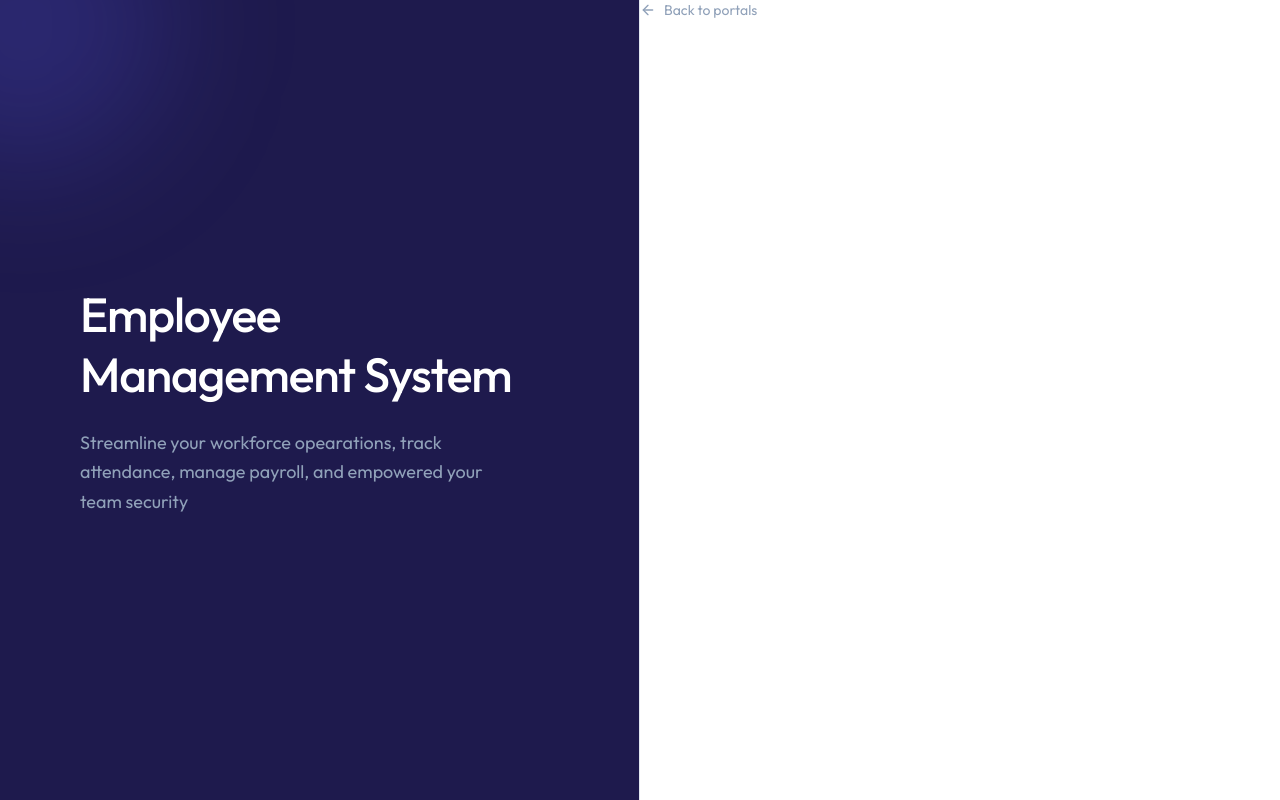
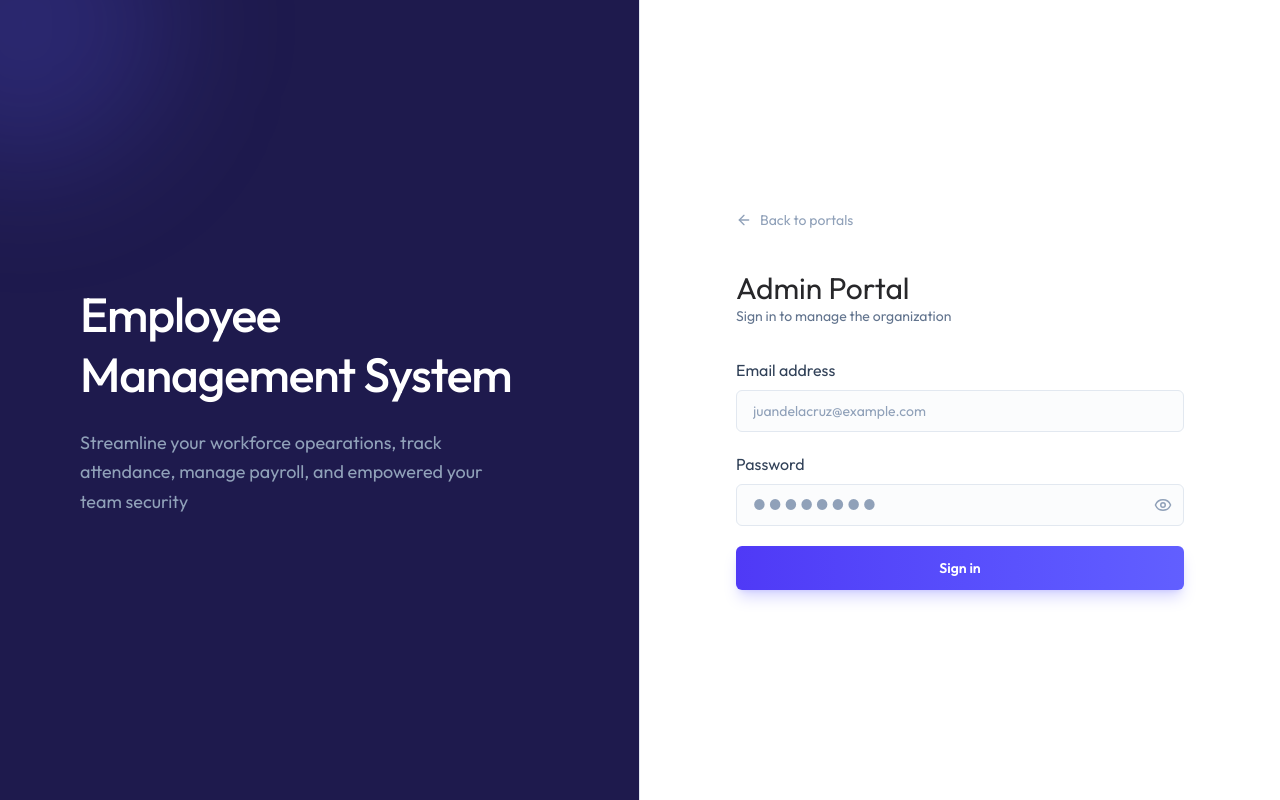
Before and after one commit to Gailcapulong/Employee-management-web-app, a React (Vite) app in the folder client/: page /login/admin in a window 1280 px wide. Built offline with nearby package versions, Linux system fonts and the light colour scheme.

Commit message:
feat: enhance LoginForm with password visibility toggle and loading state

```diff
--- a/client/src/components/LoginForm.jsx
+++ b/client/src/components/LoginForm.jsx
@@ -1,12 +1,24 @@
+import React, { useState } from "react";
 import { Link } from "react-router-dom";
 import LoginLeftSide from "./LoginLeftSide";
-import { ArrowLeftIcon } from "lucide-react";
+import { ArrowLeftIcon, EyeIcon, EyeOffIcon, Loader2Icon } from "lucide-react";
 
-const LoginForm = () => {
+const LoginForm = ({ role, title, subtitle }) => {
+  const [email, setEmail] = useState("");
+  const [password, setPassword] = useState("");
+  const [showPassword, setshowPassword] = useState(false);
+  const [error, setError] = useState("");
+  const [loading, setLoading] = useState(false);
+
+  const handleSubmit = async (e) => {
+    e.preventDefault();
+  };
+
   return (
     <div className="min-h-screen flex flex-col md:flex-row">
       <LoginLeftSide />
 
+      <div className="flex-1 flex items-center justify-center p-6 sm:p-12 bg-white">
         <div className="w-full max-w-md animate-fade-in">
           <Link
             to="/login"
@@ -15,6 +27,85 @@
           >
             <ArrowLeftIcon size={16} /> Back to portals
           </Link>
+
+          <div className="mb-8">
+            <h1 className="text-2xl sm:text-3xl font-meduim text-zinc-800">
+              {title}
+            </h1>
+            <p className="text-slate-500 text-sm sm:text-basemt-2">
+              {subtitle}
+            </p>
+          </div>
+          {error && (
+            <div
+              className="mb-6 p-4 bg-rose-200 border-rose-500
+            text-rose-900 text-sm rounded-xl flex items gap-3"
+            >
+              <div className="w-1.5 h-1.5 rounded-full bg-rose-500 mt-1.5 shrink-0" />
+              {error}
+            </div>
+          )}
+
+          <form className="space-y-5" onSubmit={handleSubmit}>
+            <div>
+              <label
+                className="block text=sm font-meduim text-slate-700
+               mb-2"
+              >
+                Email address
+              </label>
+              <input
+                type="email"
+                value={email}
+                onChange={(e) => setEmail(e.target.value)}
+                required
+                placeholder="juandelacruz@example.com"
+              />
+            </div>
+            <div>
+              <label
+                className="block text=sm font-meduim text-slate-700
+               mb-2"
+              >
+                Password
+              </label>
+              <div className="relative">
+                <input
+                  type={showPassword ? "text" : "password"}
+                  onChange={(e) => setPassword(e.target.value)}
+                  required
+                  className="pr-11"
+                  placeholder="● ● ● ● ● ● ● ● "
+                />
+                <button
+                  type="button"
+                  className="absolute right-3 top-1/2 -translate-y-1/2
+                text-slate-400 hover:text-slate-600 transition-colors"
+                  onClick={() => setshowPassword(!showPassword)}
+                >
+                  {showPassword ? (
+                    <EyeOffIcon size={18} />
+                  ) : (
+                    <EyeIcon size={18} />
+                  )}
+                </button>
+              </div>
+            </div>
+
+            <button
+              type="submit"
+              disabled={loading}
+              className="w-full py-3 bg-linear-to-r from-indigo-600
+             to-indigo-500 text-white rounded-md text-sm font-semibold
+              hover:from-indigo-700 hover:to-indigo-600 disabled:opacity-50
+              transition-all duration-200 shadow-lg shadow-indigo-500/25 active:scale-[0.98]
+              flex items-center justify-center"
+            >
+              {loading && <Loader2Icon className="animate-spin h-4 w-4 mr-2" />}
+              Sign in
+            </button>
+          </form>
+        </div>
       </div>
     </div>
   );
```
Lines whose indentation alone changed are shown as unchanged.
